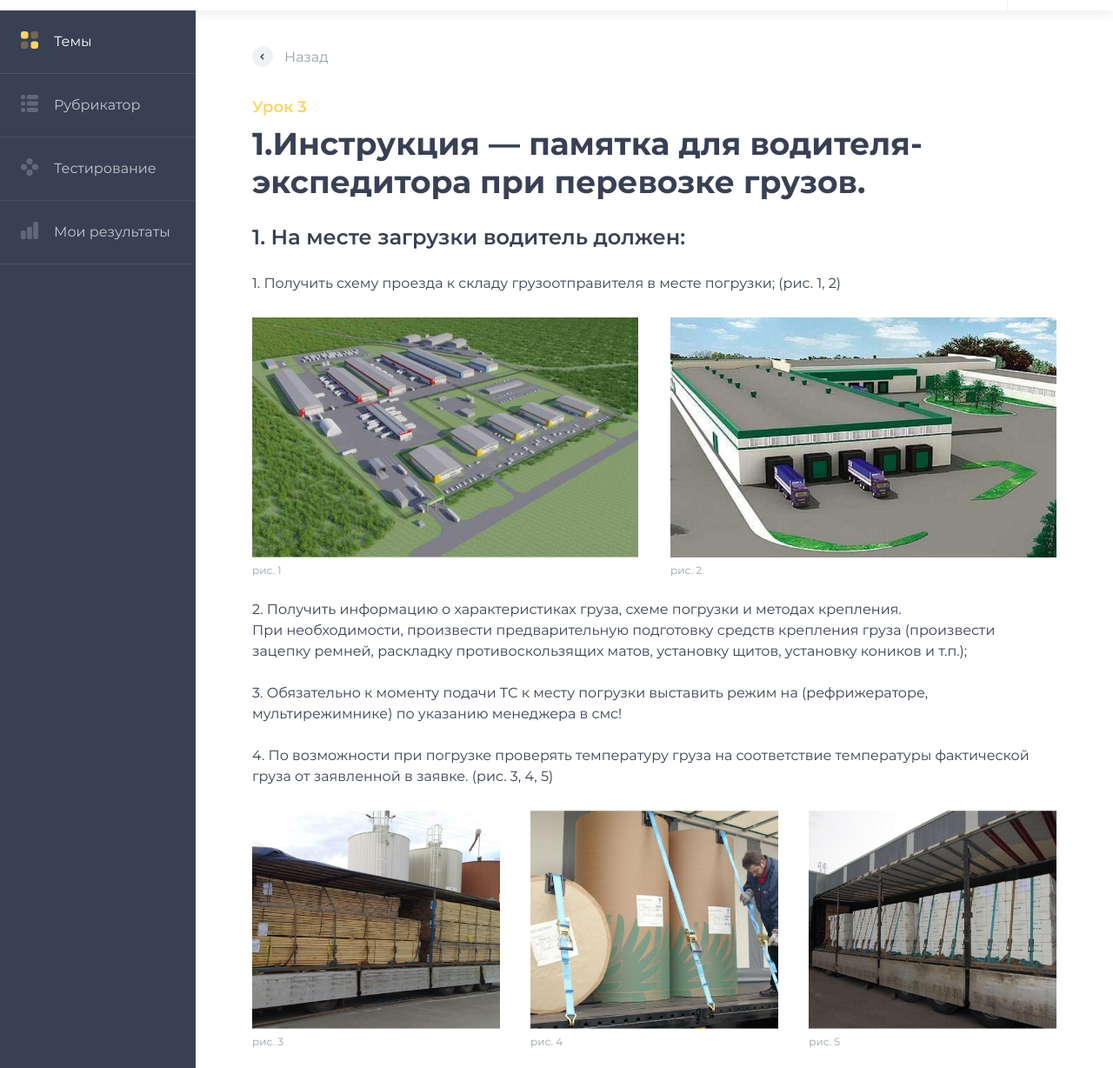
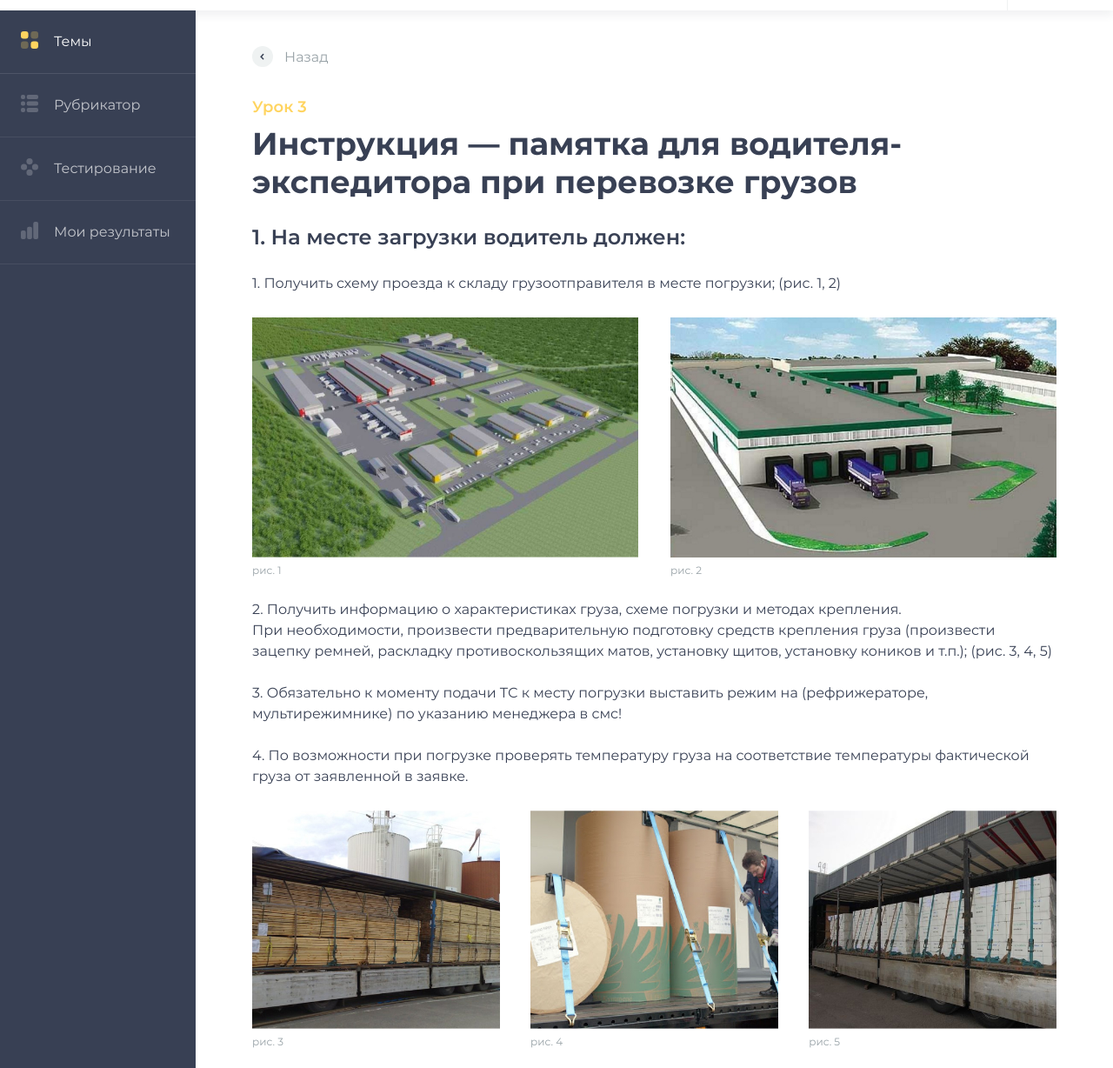
Before and after one commit to sergeantproudly/diologistic-lms, a website: page lesson.html in a window 1280 px wide. Shown: the part 56-1284 px from the top of the page at 87% size. Drawn offline with Linux system fonts and the light colour scheme.

Commit message:
Update lesson.html

```diff
--- a/lesson.html
+++ b/lesson.html
@@ -18,7 +18,7 @@
 	<meta name="msapplication-config" content="/assets/images/icons/browserconfig.xml">
 	<meta name="theme-color" content="#000000">
 
-	<title>1.Инструкция — памятка для водителя-экспедитора при перевозке грузов.</title>
+	<title>Инструкция — памятка для водителя-экспедитора при перевозке грузов</title>
 
 	<meta property="og:image" content="/assets/images/og_preview.jpg">
     <meta property="og:title" content="Обучающий портал для водителей грузовых автомобилей DIO Logistic">
@@ -73,7 +73,7 @@
 
 				<section>
 					<div class="number">Урок 3</div>
-					<h1>1.Инструкция — памятка для водителя-экспедитора при перевозке грузов.</h1>
+					<h1>Инструкция — памятка для водителя-экспедитора при перевозке грузов</h1>
 
 					<h2>1.	На месте загрузки водитель должен:</h2>
 					<ol>
@@ -89,9 +89,9 @@
 								</figure>
 							</div>
 						</li>
-						<li>Получить информацию о характеристиках груза, схеме погрузки и методах крепления. <br>При необходимости, произвести предварительную подготовку средств крепления груза (произвести зацепку ремней, раскладку противоскользящих матов, установку щитов, установку коников и т.п.);</li>
+						<li>Получить информацию о характеристиках груза, схеме погрузки и методах крепления. <br>При необходимости, произвести предварительную подготовку средств крепления груза (произвести зацепку ремней, раскладку противоскользящих матов, установку щитов, установку коников и т.п.); (рис.&nbsp;3, 4, 5)</li>
 						<li>Обязательно к моменту подачи ТС к месту погрузки выставить режим на (рефрижераторе, мультирежимнике) по указанию менеджера в смс!</li>
-						<li>По возможности при погрузке проверять температуру груза на соответствие температуры фактической груза от заявленной в заявке. (рис.&nbsp;3, 4, 5)
+						<li>По возможности при погрузке проверять температуру груза на соответствие температуры фактической груза от заявленной в заявке.
 							<div class="cols-3">
 								<figure>
 									<a href="assets/images/_img5.jpg" class="js-lightbox" data-gallery="lesson"><img src="assets/images/_img5.jpg" alt="#"></a>
@@ -270,7 +270,7 @@
 				</section>
 
 				<div class="btn-line">
-					<a href="testing.html" class="btn">Пройти тест по теме</a>
+					<a href="testing_subject.html" class="btn">Пройти тест по теме</a>
 				</div>
 			</div>
 
```
